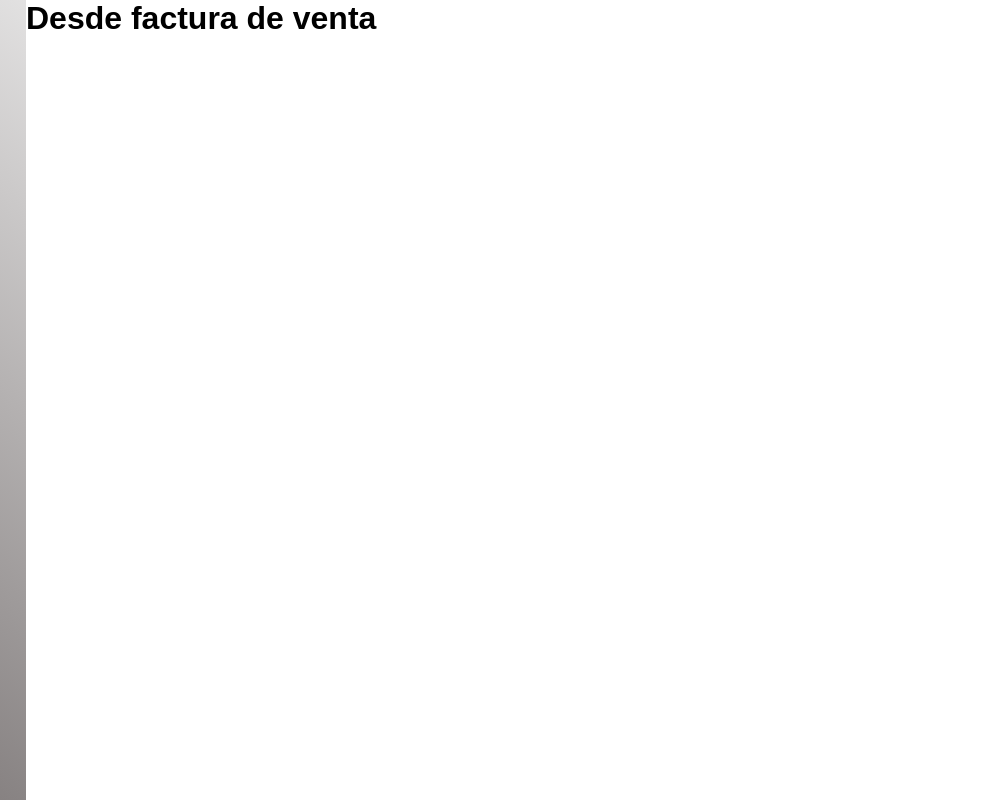
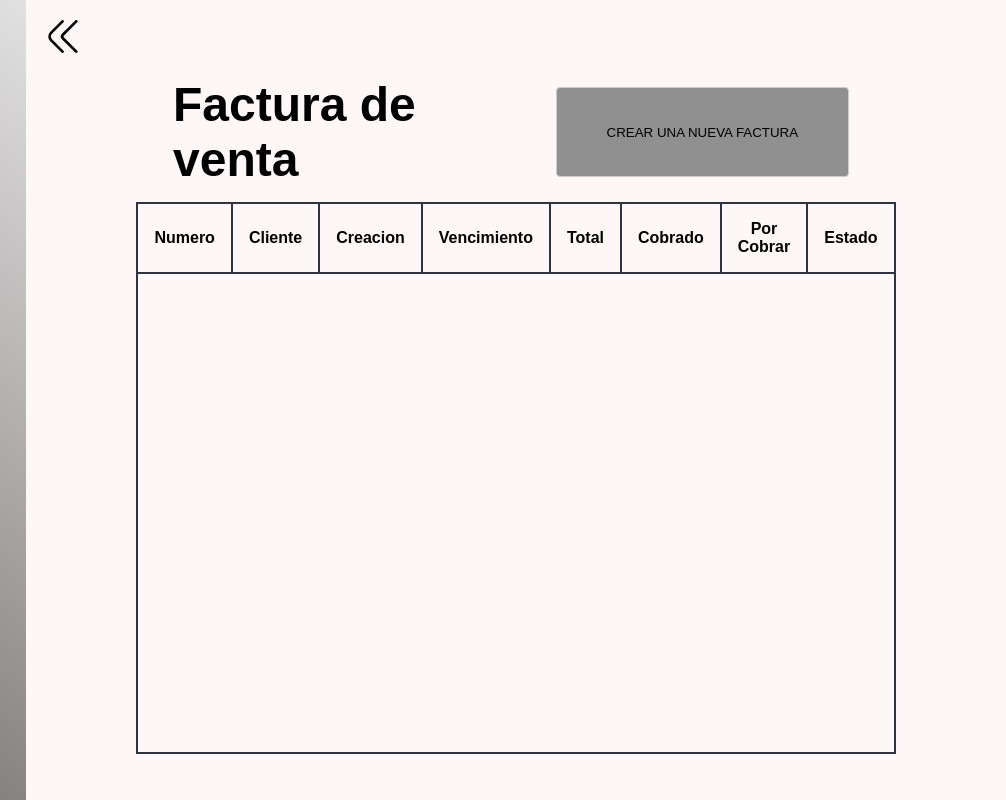
Before and after one commit to Zecsba/sistema-contable, a website: page secciones/facturaVenta.html in a window 1280 px wide. Shown: the full height of the page, 274-1280 px from the left. Drawn offline with Linux system fonts and the light colour scheme.

Commit message:
Se agrego html y css al la seccion facturaVenta.html

```diff
--- /dev/null
+++ b/scss/_card.scss
@@ -0,0 +1,64 @@
+.main{
+    width: 100%;
+    background-color: rgba(254, 244, 244, 0.73);
+
+    .cards{
+        width: 80%;
+        margin: 40px auto;
+        display: flex;
+        flex-wrap: wrap;
+        justify-content: center;
+
+        .card{
+            width: 25%;
+            margin: 30px;
+            background: linear-gradient(217deg, #e2e1e1 0%, #706a6a 100%);
+            border-radius: 10px;
+            text-align: center;
+            padding: 20px;
+
+            h2{
+                margin-bottom: 6px;
+                font-size: 1.6rem;
+            }
+
+            .card-contenido{
+                .card-img{
+                    width: 40px;
+                    height: 40px;
+                }
+
+                p{
+                    margin-top: 10px;
+                    margin-bottom: 7px;
+                    font-size: 1.2rem;
+                }
+
+                button{
+                    width: 100%;
+                    height: 30px;
+                    border-radius: 10px;
+                    background-color: #303440;
+                    color: #fff;
+                    font-size: 1.2rem;
+                    border: none;
+                    outline: none;
+                    cursor: pointer;
+                }
+
+                a{
+                    text-decoration: none;
+                    color: #fff;
+                }
+            }
+
+        };
+    }
+
+    .title{
+        font-size: 3.5rem;
+        font-weight: 700;
+        margin-top: 3rem;
+        text-align: center;
+    }
+}
--- a/scss/_table.scss
+++ b/scss/_table.scss
@@ -1,64 +1,55 @@
 .main{
-    width: 100%;
-    background-color: rgba(254, 244, 244, 0.73);
 
-    .cards{
-        width: 80%;
-        margin: 40px auto;
+    .box-table{
         display: flex;
-        flex-wrap: wrap;
-        justify-content: center;
+        flex-direction: column;
+        align-items: center;
 
-        .card{
-            width: 25%;
-            margin: 30px;
-            background: linear-gradient(217deg, #e2e1e1 0%, #706a6a 100%);
-            border-radius: 10px;
-            text-align: center;
-            padding: 20px;
+        .box-table-text{
+            width: 70%;
+            display: flex;
+            justify-content: space-between;
+            margin-bottom: 15px;
 
             h2{
-                margin-bottom: 6px;
-                font-size: 1.6rem;
+                margin: auto 0;
+                font-size: 300%;
             }
 
-            .card-contenido{
-                .card-img{
-                    width: 40px;
-                    height: 40px;
-                }
-
-                p{
-                    margin-top: 10px;
-                    margin-bottom: 7px;
-                    font-size: 1.2rem;
-                }
-
-                button{
-                    width: 100%;
-                    height: 30px;
-                    border-radius: 10px;
-                    background-color: #303440;
-                    color: #fff;
-                    font-size: 1.2rem;
-                    border: none;
-                    outline: none;
-                    cursor: pointer;
-                }
-
-                a{
-                    text-decoration: none;
-                    color: #fff;
-                }
+            .boton-table{
+                width: 300px;
+                padding: 5px;
+                margin: 10px;
+                border: 1px solid #ccc;
+                border-radius: 4px;
+                background: rgb(144, 144, 144);
+                cursor: pointer;
             }
 
-        };
+            .boton-table:hover{
+                background: rgb(114, 114, 114);
+                color: rgb(251, 251, 251);
+            }
+        }
+
+        .table{
+            margin: auto;
+            border-collapse: collapse;
+            width: 70%;
+            th{
+                padding: 1em;
+                border: 2px solid #303440;
+            }
+
+            .contain{
+                border: 2px solid #303440;
+                height: 60vh;
+
+
+            }
+        }
     }
 
-    .title{
-        font-size: 3.5rem;
-        font-weight: 700;
-        margin-top: 3rem;
-        text-align: center;
-    }
+
+
 }
--- a/scss/origen.scss
+++ b/scss/origen.scss
@@ -11,5 +11,13 @@ body{
     display: flex;
 }
 
+.regresar{
+    width: 33px;
+    height: 33px;
+
+    margin: 20px
+}
+
 @import "_menu";
+@import "_card";
 @import "_table";
--- a/secciones/facturaVenta.html
+++ b/secciones/facturaVenta.html
@@ -86,7 +86,36 @@
         </nav>
     </header>
 
-    <h1>Desde factura de venta</h1>
+    <main class="main">
+        <a href="../index.html"> <img src="../assets/angulo-doble-izquierda.svg" alt="" class="regresar"></a>
+
+        <div class="box-table">
+            <div class="box-table-text">
+                <h2>Factura de venta</h2>
+
+                <button class="boton-table">CREAR UNA NUEVA FACTURA</button>
+            </div>
+            <table class="table">
+                <tr class="enbacezado">
+                  <th>Numero</th>
+                  <th>Cliente</th>
+                  <th>Creacion</th>
+                  <th>Vencimiento</th>
+                  <th>Total</th>
+                  <th>Cobrado</th>
+                  <th>Por Cobrar</th>
+                  <th>Estado</th>
+
+                </tr >
+                <tr class="contain">
+                    <!-- TD -->
+                </tr>
+              </table>
+        </div>
+
+
+
+    </main>
 
 
     <script src="../menu.js"></script>
```
Also changed, not shown: secciones/contactos.html (+3 -1 lines), secciones/facturaCompra.html (+3 -1 lines), secciones/inventario.html (+3 -1 lines), secciones/nomina.html (+3 -1 lines), assets/angulo-doble-izquierda.svg (added), css/style.css.
